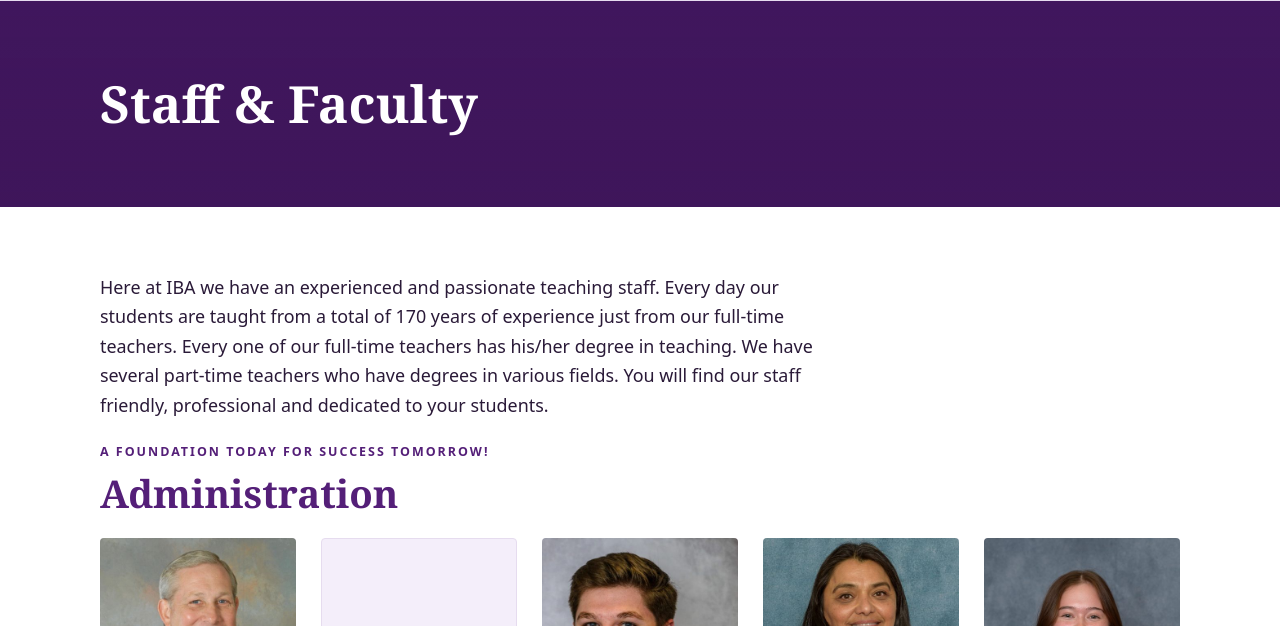
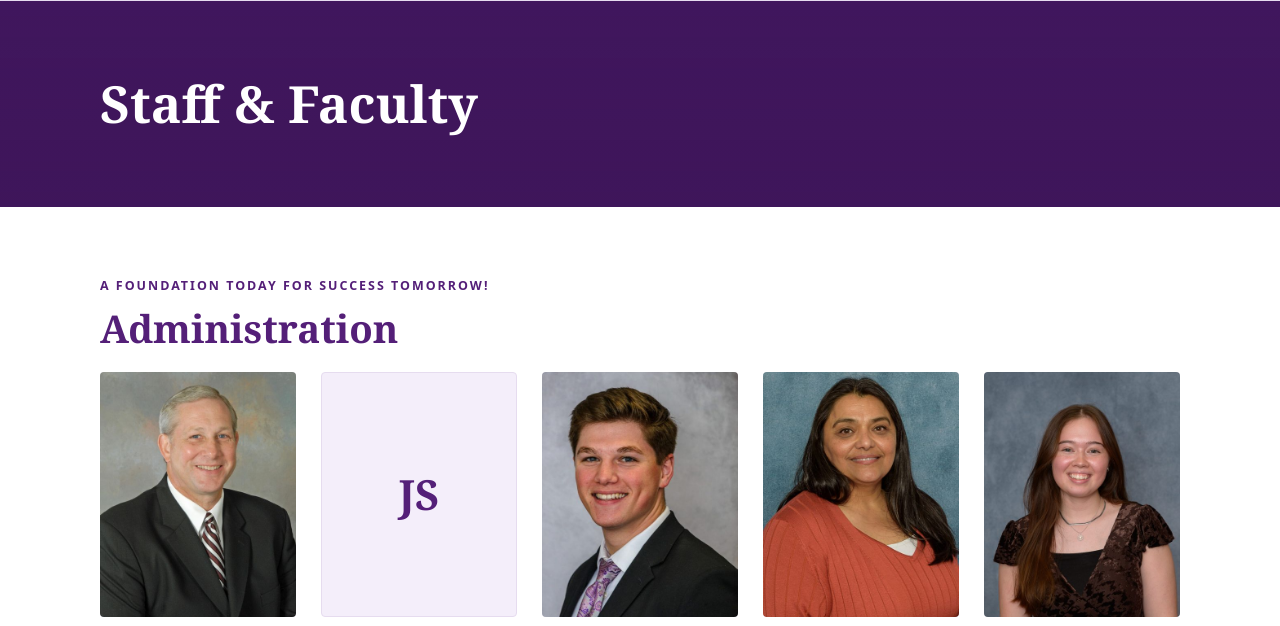
Before and after one commit to guarantee418/ibaclinton-site, a plain HTML site: page site/about-copy/index.html in a window 1280 px wide. Shown: the part 121-747 px from the top of the page. Drawn offline with Linux system fonts and the light colour scheme.

Commit message:
Remove staff intro paragraph from the Staff page
Co-Authored-By: Claude Opus 5.5 <noreply@anthropic.com>

```diff
--- a/site/about-copy/index.html
+++ b/site/about-copy/index.html
@@ -26,7 +26,6 @@
 <main id="main">
 <div class="page-hero"><div class="wrap"><h1>Staff &amp; Faculty</h1></div></div>
 <section class="tight"><div class="wrap">
-  <p class="lead">Here at IBA we have an experienced and passionate teaching staff. Every day our students are taught from a total of 170 years of experience just from our full-time teachers. Every one of our full-time teachers has his/her degree in teaching. We have several part-time teachers who have degrees in various fields. You will find our staff friendly, professional and dedicated to your students.</p>
   <p class="eyebrow" style="margin-top:1.6rem">A foundation today for success tomorrow!</p>
   <h2 id="administration">Administration</h2>
   <div class="staff">
```
Also changed, not shown: src/pages/about-copy.html (+0 -1 lines).
